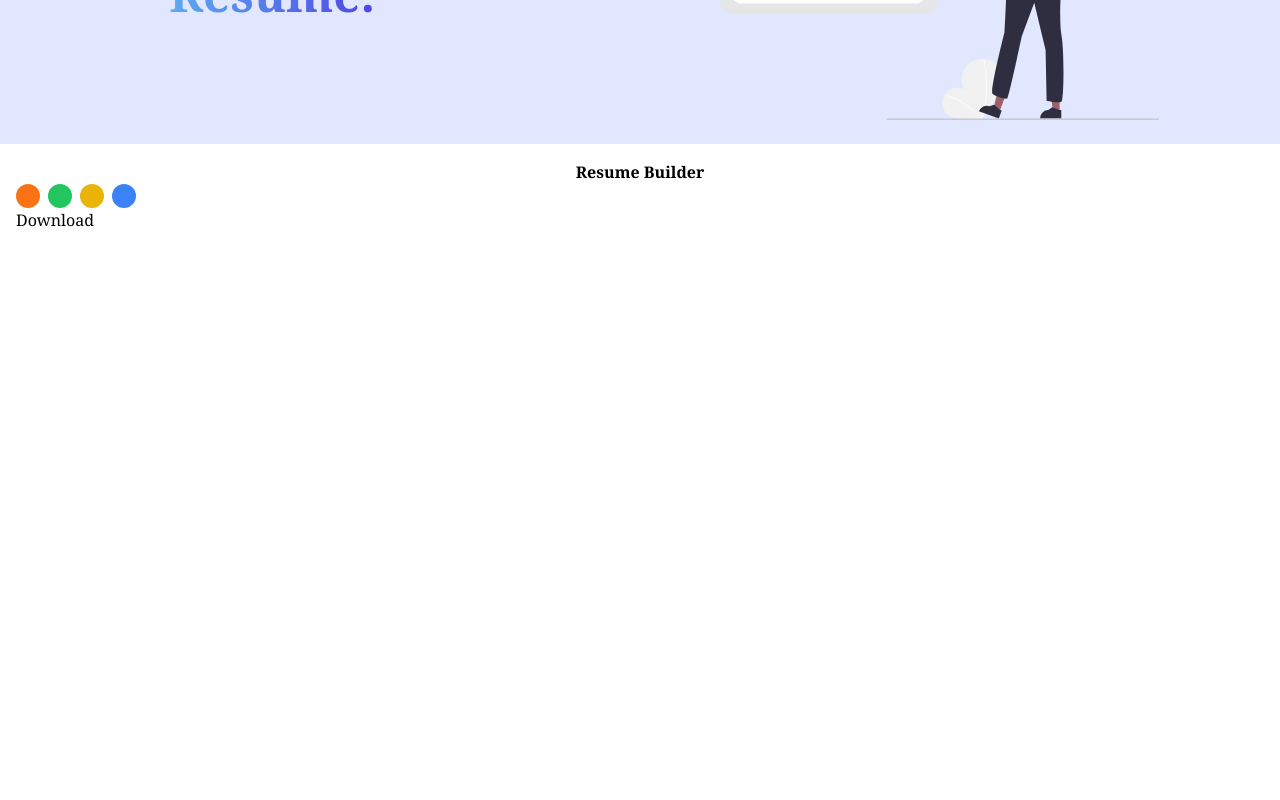
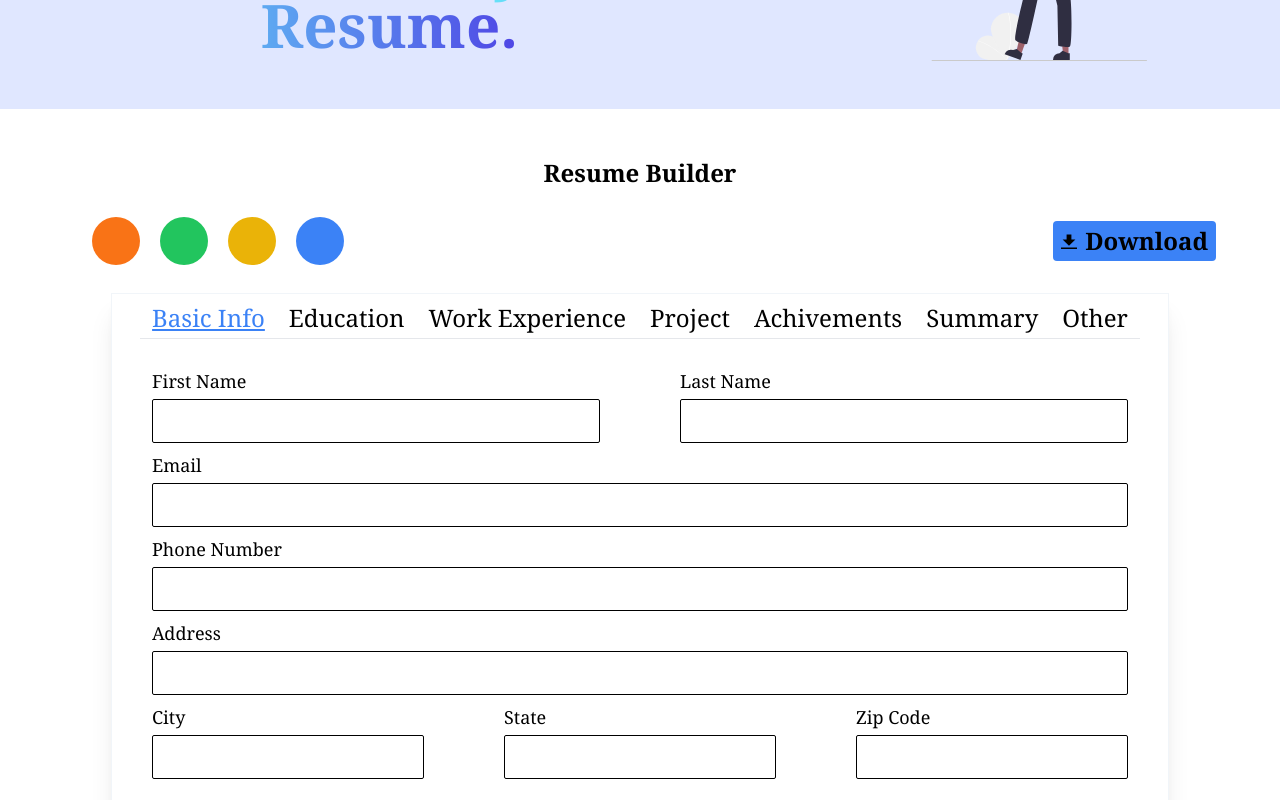
Before and after one commit to Nitin-09/resumebuilder, a React (Create React App) app: page / in a window 1280 px wide. Shown: the part 300-1100 px from the top of the page. Before the commit the page ends 800 px from the top, so only its background shows below. Built offline with nearby package versions, Linux system fonts and the light colour scheme.

Commit message:
50% done

```diff
--- a/src/App.js
+++ b/src/App.js
@@ -2,7 +2,7 @@ import Home from "./Components/Home";
 import Body from "./Components/Body";
 function App() {
   return (
-    <div className="font-serif">
+    <div className="font-serif flex flex-col gap-5 overflow-hidden select-none">
       <Home></Home>
       <Body></Body>
     </div>
--- a/src/Components/Body.js
+++ b/src/Components/Body.js
@@ -1,17 +1,31 @@
 import React from 'react'
+import Editor from './Editor'
 
 function Body() {
-    const color=["bg-orange-500","bg-green-500","bg-yellow-500","bg-blue-500 "]
+  const color = ["bg-orange-500", "bg-green-500", "bg-yellow-500", "bg-blue-500 "]
+  const sections={
+    basicInfo:"Basic Info",
+    education:"Education",
+    workExp:"Work Experience",
+    projext:"Project",
+    achivements:"Achivements",
+    summary:"Summary",
+    other:"Other"
+  };
   return (
-    <div className='m-4'>
-        <p className='text-center font-bold text-md'>Resume Builder</p>
-        <div>
-            <div className='flex space-x-2'>
-                {color.map(item=>
-                <span key={item} className={`${item} flex p-3 rounded-full cursor-pointer hover:border border-black`}></span>)}
-            </div>
-            <div><button>Download</button></div>
+    <div className='flex flex-col gap-7 p-4 md:p-7 xl:px-16 items-center pt-0'>
+      <p className='text-center text-sm md:text-lg lg:text-xl xl:text-2xl 2xl:text-3xl font-semibold'>Resume Builder</p>
+      <div className='w-full flex md:gap-10 justify-between items-center'>
+        <div className='flex gap-1 md:gap-5 py-0 md:px-7'>
+          {color.map(item =>
+            <span key={item} className={`${item} h-5 w-5 md:h-9 md:w-9 xl:h-12 xl:w-12 rounded-full hover:border border-black cursor-pointer`}></span>)}
         </div>
+        <button className="bg-blue-500 hover:bg-blue-700 text-sm md:text-xl lg:text-2xl px-2 py-1 font-bold rounded inline-flex items-center">
+          <svg className="fill-current w-4 h-4 mr-2" xmlns="http://www.w3.org/2000/svg" viewBox="0 0 20 20"><path d="M13 8V2H7v6H2l8 8 8-8h-5zM0 18h20v2H0v-2z" /></svg>
+          <span>Download</span>
+        </button>
+      </div>
+      <Editor sections={sections}></Editor>
     </div>
   )
 }
--- /dev/null
+++ b/src/Components/Editor.js
@@ -0,0 +1,170 @@
+import React from 'react'
+import { useState } from 'react'
+import InputControl from './InputControl'
+
+function Editor(props) {
+    const sections = props.sections
+    const [activekey, setactivekey] = useState(Object.keys(sections)[0])
+    const generateBody = () => {
+        switch (sections[activekey]) {
+            case sections.basicInfo: return BasicInfoBody;
+            case sections.education: return EducationBody;
+            case sections.workExp: return WorkExpBody;
+            case sections.projext: return ProjectBody;
+            case sections.achivements: return AchivementsBody;
+            case sections.summary: return SummaryBody;
+            case sections.other: return OtherBody;
+        }
+    }
+    const BasicInfoBody = (
+        <div className='w-full flex flex-col gap-2'>
+            <div className='flex'>
+                <InputControl label="First Name" placeholder="Enter your First Name"></InputControl>
+                <InputControl label="Last Name" placeholder="Enter your Last Name"></InputControl>
+            </div>
+            <div>
+                <InputControl label="Email" placeholder="Enter your Email Address"></InputControl>
+            </div>
+            <div>
+                <InputControl label="Phone Number" placeholder="Enter your Phone Number"></InputControl>
+            </div>
+            <div>
+                <InputControl label="Address" placeholder="Enter your Address"></InputControl>
+            </div>
+            <div className='flex'>
+                <InputControl label="City" placeholder="Enter your City"></InputControl>
+                <InputControl label="State" placeholder="Enter your State"></InputControl>
+                <InputControl label="Zip Code" placeholder="Enter your Zip Code"></InputControl>
+            </div>
+        </div>
+    )
+    const EducationBody = (
+        <div className='w-full flex flex-col gap-2'>
+            <div className='flex'>
+                <InputControl label="School Name" placeholder="Enter your School Name"></InputControl>
+            </div>
+            <div>
+                <InputControl label="School Location" placeholder="Enter your School Address"></InputControl>
+            </div>
+            <div className='flex'>
+                <InputControl label="City" placeholder="Enter School City"></InputControl>
+                <InputControl label="State" placeholder="Enter School State"></InputControl>
+                <InputControl label="Zip Code" placeholder="Enter School Zip Code"></InputControl>
+            </div>
+            <div className='flex flex-col w-full  group'>
+                <label htmlFor="" className='px-10 font-medium text-lg cursor-pointer group-focus-within:text-blue-800'>Graduation Date</label>
+            <div className='flex'>
+                <InputControl label="Month" placeholder="Enter Month"></InputControl>
+                <InputControl label="State" placeholder="Enter Year"></InputControl>
+            </div>
+            </div>
+        </div>
+    )
+    const WorkExpBody = (
+        <div className='w-full flex flex-col gap-2'>
+            <div className='flex'>
+                <InputControl label="Title" placeholder="What was Your Title?"></InputControl>
+            </div>
+            <div>
+                <InputControl label="Company" placeholder="Enter your Company Name"></InputControl>
+            </div>
+            <div className='flex'>
+                <InputControl label="City" placeholder="Enter City"></InputControl>
+                <InputControl label="Country" placeholder="Enter Country"></InputControl>
+            </div>
+            <div className='flex'>
+                <InputControl label="Start Date" placeholder=""></InputControl>
+                <InputControl label="End" placeholder="Date"></InputControl>
+            </div>
+        </div>
+    )
+    const ProjectBody = (
+        <div className='w-full flex flex-col gap-2'>
+            <div className='flex'>
+                <InputControl label="Project Title" placeholder="Enter Project Title"></InputControl>
+            </div>
+            <div>
+                <InputControl label="Project Summary" placeholder="Enter Project Summary"></InputControl>
+            </div>
+            <div>
+                <InputControl label="Project Link" placeholder="Enter Project Link"></InputControl>
+            </div>
+            </div>
+    )
+    const AchivementsBody = (
+        <div className='w-full flex flex-col gap-2'>
+            <div className='flex'>
+                <InputControl label="School Name" placeholder="Enter your School Name"></InputControl>
+            </div>
+            <div>
+                <InputControl label="Email" placeholder="Enter your Email Address"></InputControl>
+            </div>
+            <div>
+                <InputControl label="Phone Number" placeholder="Enter your Phone Number"></InputControl>
+            </div>
+            <div>
+                <InputControl label="Address" placeholder="Enter your Address"></InputControl>
+            </div>
+            <div className='flex'>
+                <InputControl label="City" placeholder="Enter your City"></InputControl>
+                <InputControl label="State" placeholder="Enter your State"></InputControl>
+                <InputControl label="Zip Code" placeholder="Enter your Zip Code"></InputControl>
+            </div>
+        </div>
+    )
+    const SummaryBody = (
+        <div className='w-full flex flex-col gap-2'>
+            <div className='flex'>
+                <InputControl label="School Name" placeholder="Enter your School Name"></InputControl>
+            </div>
+            <div>
+                <InputControl label="Email" placeholder="Enter your Email Address"></InputControl>
+            </div>
+            <div>
+                <InputControl label="Phone Number" placeholder="Enter your Phone Number"></InputControl>
+            </div>
+            <div>
+                <InputControl label="Address" placeholder="Enter your Address"></InputControl>
+            </div>
+            <div className='flex'>
+                <InputControl label="City" placeholder="Enter your City"></InputControl>
+                <InputControl label="State" placeholder="Enter your State"></InputControl>
+                <InputControl label="Zip Code" placeholder="Enter your Zip Code"></InputControl>
+            </div>
+        </div>
+    )
+    const OtherBody = (
+        <div className='w-full flex flex-col gap-2'>
+            <div className='flex'>
+                <InputControl label="School Name" placeholder="Enter your School Name"></InputControl>
+            </div>
+            <div>
+                <InputControl label="Email" placeholder="Enter your Email Address"></InputControl>
+            </div>
+            <div>
+                <InputControl label="Phone Number" placeholder="Enter your Phone Number"></InputControl>
+            </div>
+            <div>
+                <InputControl label="Address" placeholder="Enter your Address"></InputControl>
+            </div>
+            <div className='flex'>
+                <InputControl label="City" placeholder="Enter your City"></InputControl>
+                <InputControl label="State" placeholder="Enter your State"></InputControl>
+                <InputControl label="Zip Code" placeholder="Enter your Zip Code"></InputControl>
+            </div>
+        </div>
+    )
+    return (
+        <div className='flex flex-col md:gap-7 items-center min-h-screen md:min-w-[80%] shadow-xl pt-1 border border-slate-100'>
+            <div className='flex flex-wrap overflow-x-auto border-b '>{
+                Object.keys(sections)?.map(key =>
+                    <button className={`px-3 py-1 text-xs md:text-lg lg:text-xl xl:text-2xl 2xl:text-3xl whitespace-nowrap cursor-pointer ${key === activekey ? "text-blue-500 underline" : null} `} onClick={() => { setactivekey(key) }} key={key}>{sections[key]}</button>
+                )}
+            </div>
+            {generateBody()}
+
+        </div>
+    )
+}
+
+export default Editor
--- a/src/Components/Home.js
+++ b/src/Components/Home.js
@@ -2,20 +2,22 @@ import React from 'react'
 import Svg from "../assets/resume.svg"
 function Home() {
   return (
-    <div className="p-6 text-center w-full flex justify-center items-center space-x-16 bg-indigo-100">
-        <div className='p-6 w-1/2 text-sm md:text-3xl lg:text-4xl xl:text-5xl 2xl:text-8xl 2xl:mx-32 '>
-          <p className="font-bold max-w-md 2xl:max-w-4xl">The best way to predict
+    <>
+      <div className="px-4 py-6 md:px-8 md:py-12 text-center w-full flex gap-4 items-center justify-evenly bg-indigo-100 min-h-fit">
+      <div className=''>
+        <p className="mx-auto my-0 md:max-w-lg text-sm md:text-3xl lg:text-5xl xl:text-6xl font-bold">The best way to predict
           <span className="bg-gradient-to-r from-cyan-300 to-indigo-600 bg-clip-text text-transparent"> the future</span>
         </p>
-          <p className="font-bold max-w-md 2xl:max-w-4xl">is to create
+        <p className="mx-auto my-0 md:max-w-lg text-sm md:text-3xl lg:text-5xl xl:text-6xl font-bold">is to create
           <span className="bg-gradient-to-r from-cyan-300 to-indigo-600 bg-clip-text text-transparent"> your Resume.</span>
         </p>
       </div>
 
-        <div className='w-1/2'>
-          <img className=" w-5/6" src={Svg} alt="" />
+      <div className=''>
+        <img className="w-40 md:w-60 xl:w-96" src={Svg} alt="" />
       </div>
       </div>
+    </>
   )
 }
 
--- /dev/null
+++ b/src/Components/InputControl.js
@@ -0,0 +1,12 @@
+import React from 'react'
+
+function InputControl({label,...props}) {
+  return (
+    <div className='flex flex-col gap-1 w-full px-10 group'>
+        {label && <label htmlFor={label} className='font-medium text-lg cursor-pointer group-focus-within:text-blue-800'>{label}</label>}
+        <input id={label} className='border-black border h-11 outline-none p-3 rounded-sm focus:border-blue-500' type="text" {...props} placeholder='' />
+    </div>
+  )
+}
+
+export default InputControl
```
Lines whose indentation alone changed are shown as unchanged.
